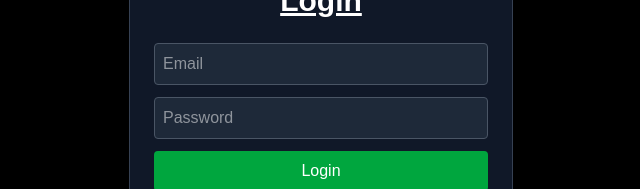
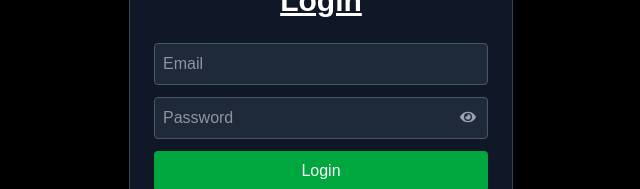
Before and after one commit to Techplement-dev/DMify, a Next.js app: page /login in a window 1280 px wide. Shown: the part 293-482 px from the top of the page, without its empty margins (319-959 px from the left). Built offline with nearby package versions, Linux system fonts and the light colour scheme; no server answers.

Commit message:
Updated Supabase client and login logic

```diff
--- a/package.json
+++ b/package.json
@@ -14,6 +14,7 @@
     "next": "15.5.0",
     "react": "19.1.0",
     "react-dom": "19.1.0",
+    "react-icons": "^5.5.0",
     "recharts": "^3.1.2"
   },
   "devDependencies": {
--- a/src/app/login/page.js
+++ b/src/app/login/page.js
@@ -2,11 +2,15 @@
 import { useState } from "react";
 import { useRouter } from "next/navigation";
 import { supabase } from "src/lib/supabaseClient";
+import { FaEye, FaEyeSlash } from "react-icons/fa";
 
 export default function AuthPage() {
   const [isLogin, setIsLogin] = useState(true);
   const [email, setEmail] = useState("");
   const [password, setPassword] = useState("");
+  const [confirmPassword, setConfirmPassword] = useState("");
+  const [showPassword, setShowPassword] = useState(false);
+  const [showConfirmPassword, setShowConfirmPassword] = useState(false);
   const [message, setMessage] = useState("");
   const router = useRouter();
 
@@ -25,7 +29,21 @@ export default function AuthPage() {
   // Handle signup with Supabase
 const handleSignup = async (e) => {
   e.preventDefault();
+
+   if (!email || !password || !confirmPassword) {
+    setMessage("* Please enter all fields.");
+    return;
+  }
+
+  if (password !== confirmPassword) {
+    setMessage("* Passwords do not match.");
+    return;
+  }
+
+
+   // 2. Supabase signup
   const { error } = await supabase.auth.signUp({ email, password });
+
   if (error) {
     setMessage(`* ${error.message}`);
   } else {
@@ -33,6 +51,7 @@ export default function AuthPage() {
     setIsLogin(true);
   }
 };
+
 
   const toggleAuth = () => {
     setMessage("");
@@ -61,14 +80,22 @@ export default function AuthPage() {
               className="w-full mb-3 p-2 rounded bg-gray-800 border border-gray-600 focus:outline-none focus:ring-2 focus:ring-blue-500"
             />
 
-            {/* Password Input */}
+            {/* Password Input with Eye */}
+            <div className="relative w-full mb-3">
               <input
-              type="password"
+                type={showPassword ? "text" : "password"}
                 placeholder="Password"
                 value={password}
                 onChange={(e) => setPassword(e.target.value)}
-              className="w-full mb-3 p-2 rounded bg-gray-800 border border-gray-600 focus:outline-none focus:ring-2 focus:ring-blue-500"
+                className="w-full p-2 rounded bg-gray-800 border border-gray-600 focus:outline-none focus:ring-2 focus:ring-blue-500"
               />
+              <span
+                className="absolute right-3 top-3 cursor-pointer text-gray-400"
+                onClick={() => setShowPassword(!showPassword)}
+              >
+                {showPassword ? <FaEyeSlash /> : <FaEye />}
+              </span>
+            </div>
 
             {/* Inline Message */}
             {message && isLogin && (
@@ -108,14 +135,39 @@ export default function AuthPage() {
               className="w-full mb-3 p-2 rounded bg-gray-800 border border-gray-600 focus:outline-none focus:ring-2 focus:ring-green-500"
             />
 
-            {/* Password Input */}
+            {/* Create Password Input with Eye */}
+            <div className="relative w-full mb-3">
               <input
-              type="password"
-              placeholder="Password"
+                type={showPassword ? "text" : "password"}
+                placeholder="Create Password"
                 value={password}
                 onChange={(e) => setPassword(e.target.value)}
-              className="w-full mb-3 p-2 rounded bg-gray-800 border border-gray-600 focus:outline-none focus:ring-2 focus:ring-green-500"
+                className="w-full p-2 rounded bg-gray-800 border border-gray-600 focus:outline-none focus:ring-2 focus:ring-green-500"
               />
+              <span
+                className="absolute right-3 top-3 cursor-pointer text-gray-400"
+                onClick={() => setShowPassword(!showPassword)}
+              >
+                {showPassword ? <FaEyeSlash /> : <FaEye />}
+              </span>
+            </div>
+
+            {/* Confirm Password Input with Eye */}
+            <div className="relative w-full mb-3">
+              <input
+                type={showConfirmPassword ? "text" : "password"}
+                placeholder="Confirm Password"
+                value={confirmPassword}
+                onChange={(e) => setConfirmPassword(e.target.value)}
+                className="w-full p-2 rounded bg-gray-800 border border-gray-600 focus:outline-none focus:ring-2 focus:ring-green-500"
+              />
+              <span
+                className="absolute right-3 top-3 cursor-pointer text-gray-400"
+                onClick={() => setShowConfirmPassword(!showConfirmPassword)}
+              >
+                {showConfirmPassword ? <FaEyeSlash /> : <FaEye />}
+              </span>
+            </div>
 
             {/* Inline Message */}
             {message && !isLogin && (
--- a/src/lib/supabaseClient.js
+++ b/src/lib/supabaseClient.js
@@ -1,6 +1,24 @@
-import { createClient } from '@supabase/supabase-js'
+// import { createClient } from '@supabase/supabase-js'
 
-const supabaseUrl = process.env.NEXT_PUBLIC_SUPABASE_URL
-const supabaseAnonKey = process.env.NEXT_PUBLIC_SUPABASE_ANON_KEY
+// const supabaseUrl = process.env.NEXT_PUBLIC_SUPABASE_URL
+// const supabaseAnonKey = process.env.NEXT_PUBLIC_SUPABASE_ANON_KEY
 
-export const supabase = createClient(supabaseUrl, supabaseAnonKey)
+// export const supabase = createClient(supabaseUrl, supabaseAnonKey)
+
+// import { createClient } from "@supabase/supabase-js";                           // Import Supabase client creator
+
+// const supabaseUrl = process.env.NEXT_PUBLIC_SUPABASE_URL;                       // Project URL from env
+// const supabaseAnonKey = process.env.NEXT_PUBLIC_SUPABASE_ANON_KEY;              // Public anon key from env
+
+// // default export (not named)
+// const supabase = createClient(supabaseUrl, supabaseAnonKey);                    // Initialize Supabase client
+
+// export default supabase;
+
+
+import { createClient } from "@supabase/supabase-js";
+
+const supabaseUrl = process.env.NEXT_PUBLIC_SUPABASE_URL;
+const supabaseAnonKey = process.env.NEXT_PUBLIC_SUPABASE_ANON_KEY;
+
+export const supabase = createClient(supabaseUrl, supabaseAnonKey);
```
Also changed, not shown: 1 other file (tests, documents, lock files or other folders). Lines whose indentation alone changed are shown as unchanged.
